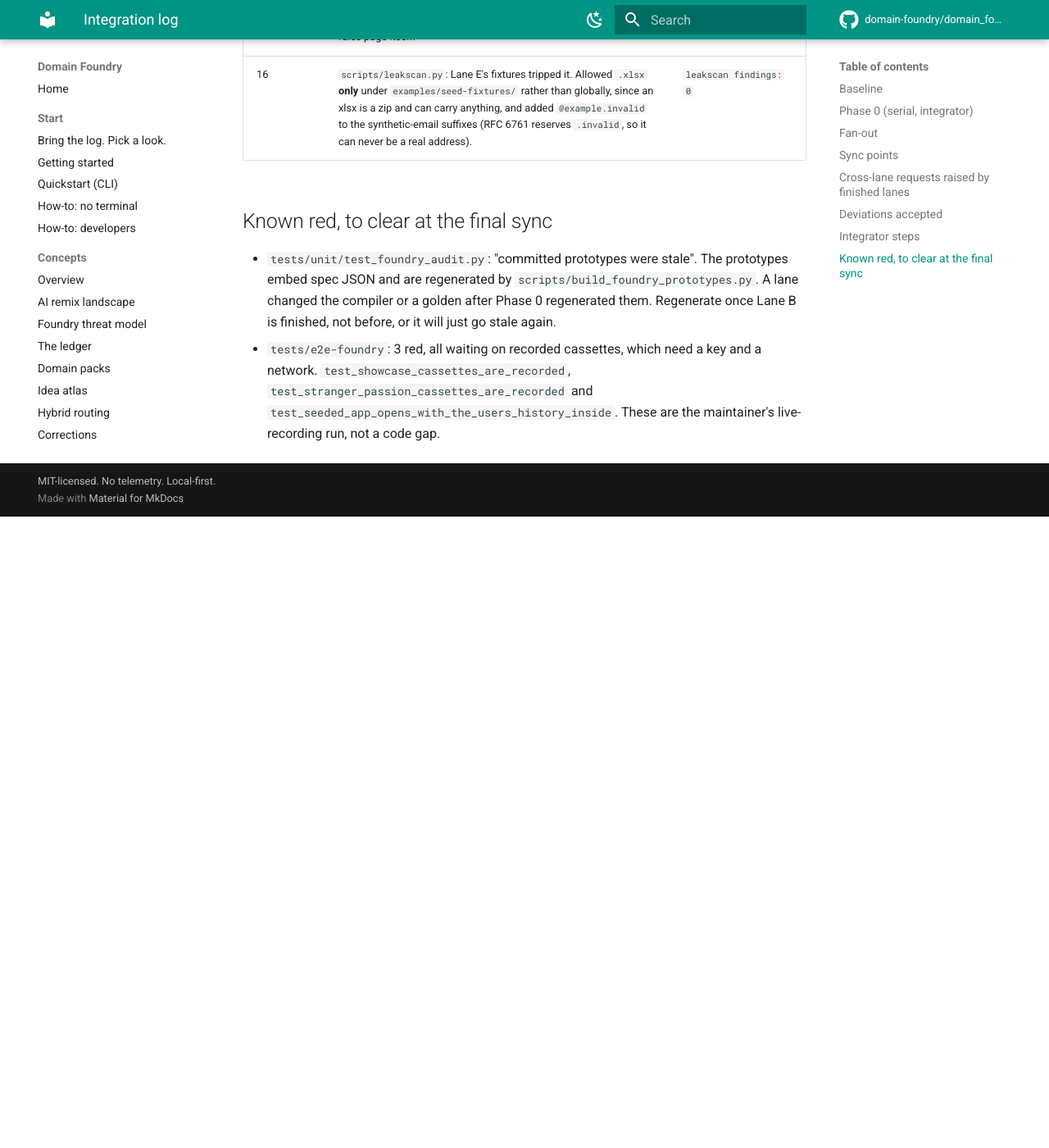
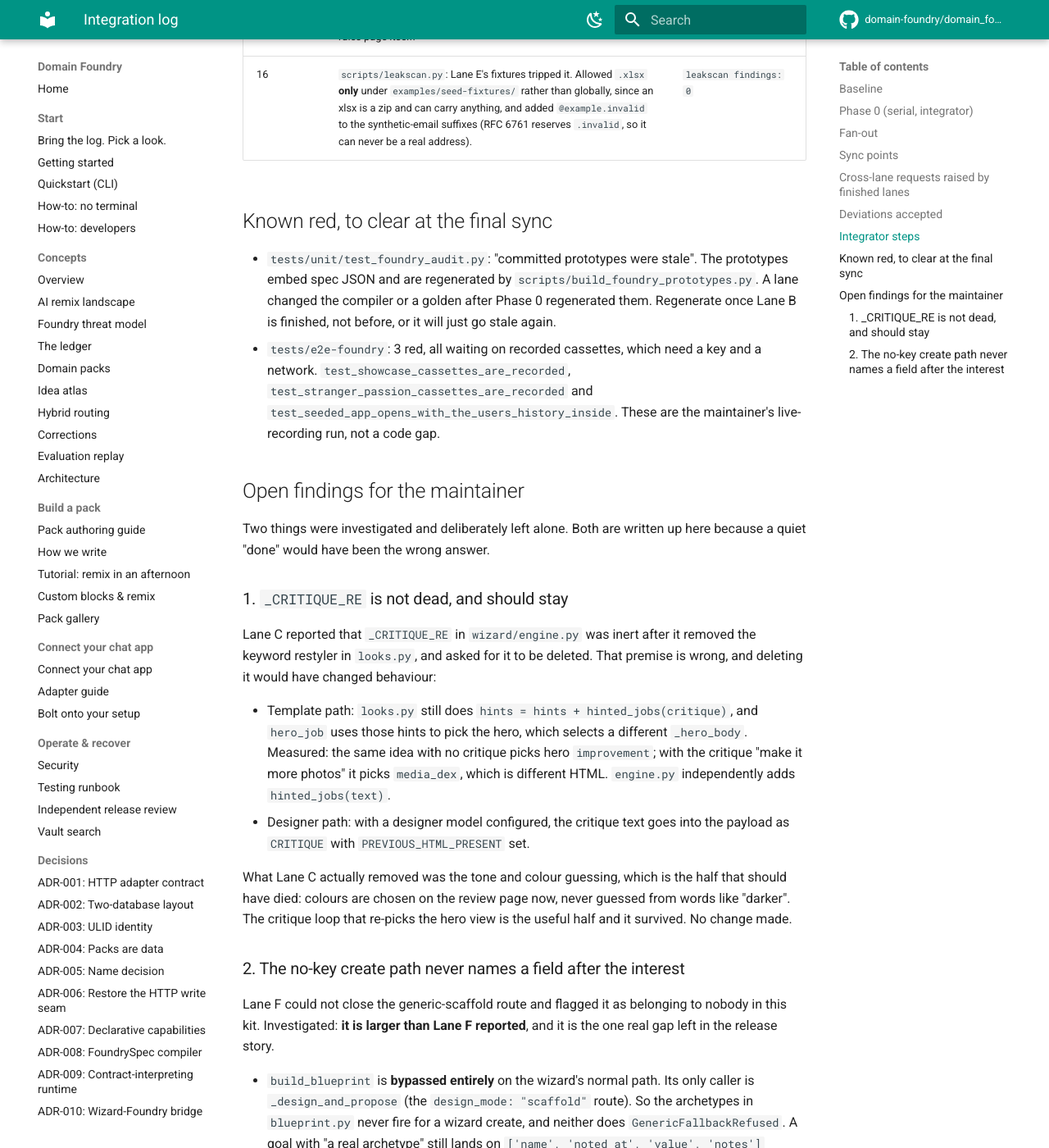
Before and after one commit to finnqiao/domain_foundry, an MkDocs documentation site: the page built from docs/rebuild-plan-2026-08-28/09-INTEGRATION-LOG.md, in a window 1280 px wide and 1400 px high, scrolled down 5677 px. Shown: the whole window at 82% size. Built offline with MkDocs 1.6.1 and Material for MkDocs 9.7.7, drawn with Linux system fonts in a browser that asks for light colours; comment, search, counter and statistics services are not loaded; before the commit the page ends 6307 px from its top, so only the background shows below that; some of the changed text lies outside the part shown.

Commit message:
Record two open findings from the integration pass
Both were investigated and deliberately left alone; a quiet "done" would have
been the wrong answer.

_CRITIQUE_RE is not dead. Lane C asked for its removal on the premise that it
was inert, but the critique still re-picks the hero view on the template path
and still reaches the designer payload. Measured: the same idea picks hero
`improvement` with no critique and `media_dex` with one. What Lane C removed
was the tone and colour guessing, which is the half that should have died.

The no-key create path never names a field after the interest. Larger than
Lane F reported: `build_blueprint` is bypassed entirely on the wizard's normal
path, so neither the archetypes nor GenericFallbackRefused ever fire there, and
`shortlist_for_ideas` builds fields from job ids alone. Seven goals measured;
five produce no interest-specific field at all, including one where the user
had already supplied two seed sentences full of real vocabulary. Both possible
fixes are written up with what each would break. Lane F's regrading keeps the
held-out numbers honest today; the product claim is what is not yet true.

Co-Authored-By: Claude Fable 5 <noreply@anthropic.com>
Claude-Session: https://claude.ai/code/session_01EWymyKQrpjFZV7yMJZQEdy

```diff
--- a/docs/rebuild-plan-2026-08-28/09-INTEGRATION-LOG.md
+++ b/docs/rebuild-plan-2026-08-28/09-INTEGRATION-LOG.md
@@ -131,3 +131,84 @@ file set and ships its own `cli_<name>.py`.
   `test_stranger_passion_cassettes_are_recorded` and
   `test_seeded_app_opens_with_the_users_history_inside`. These are the
   maintainer's live-recording run, not a code gap.
+
+
+## Open findings for the maintainer
+
+Two things were investigated and deliberately left alone. Both are written up
+here because a quiet "done" would have been the wrong answer.
+
+### 1. `_CRITIQUE_RE` is not dead, and should stay
+
+Lane C reported that `_CRITIQUE_RE` in `wizard/engine.py` was inert after it
+removed the keyword restyler in `looks.py`, and asked for it to be deleted.
+That premise is wrong, and deleting it would have changed behaviour:
+
+- Template path: `looks.py` still does `hints = hints + hinted_jobs(critique)`,
+  and `hero_job` uses those hints to pick the hero, which selects a different
+  `_hero_body`. Measured: the same idea with no critique picks hero
+  `improvement`; with the critique "make it more photos" it picks `media_dex`,
+  which is different HTML. `engine.py` independently adds `hinted_jobs(text)`.
+- Designer path: with a designer model configured, the critique text goes into
+  the payload as `CRITIQUE` with `PREVIOUS_HTML_PRESENT` set.
+
+What Lane C actually removed was the tone and colour guessing, which is the
+half that should have died: colours are chosen on the review page now, never
+guessed from words like "darker". The critique loop that re-picks the hero view
+is the useful half and it survived. No change made.
+
+### 2. The no-key create path never names a field after the interest
+
+Lane F could not close the generic-scaffold route and flagged it as belonging
+to nobody in this kit. Investigated: **it is larger than Lane F reported**, and
+it is the one real gap left in the release story.
+
+- `build_blueprint` is **bypassed entirely** on the wizard's normal path. Its
+  only caller is `_design_and_propose` (the `design_mode: "scaffold"` route).
+  So the archetypes in `blueprint.py` never fire for a wizard create, and
+  neither does `GenericFallbackRefused`. A goal with "a real archetype" still
+  lands on `['name', 'noted_at', 'value', 'notes']` through the wizard.
+- `jobs.py::shortlist_for_ideas` builds the field list **structurally, from job
+  ids only**: `<slug>_name`, `noted_at`, `notes`, plus `photos` / `location` /
+  a measure when the jobs call for them. It never derives a field name from the
+  goal, from the atlas node, or from the user's seed sentences. The shape is
+  generic by construction.
+- This is not an unindexed-goal problem. It is the whole no-key path. Seven
+  goals run through the shipped flow, scored with the eval's own
+  `GENERIC_FIELDS`:
+
+  | goal | specific fields |
+  |---|---|
+  | track my origami | `logged_at` only |
+  | diving | `lat`, `lng` |
+  | rock tumbling batches | none |
+  | metal detecting finds | none |
+  | keep a coffee brewing log | none |
+  | log the board games we play | none |
+  | the REVIEW_8 climbing case | none |
+
+  `"xyzzy plugh foobar"` reaches `test_drive` with
+  `['xyzzy_name', 'noted_at', 'photos', 'notes']`. In the rock-tumbling case
+  the user had already given two seed sentences full of real vocabulary
+  ("split the creek haul into agates and junk", "moved the barrel to stage two
+  grit") and none of it named a field.
+
+**Why nothing was changed.** Two fixes exist. (a) Make `shortlist_for_ideas`
+derive field names from the seed sentences and the atlas node: that is Lane B
+and Lane E work, not a gate. (b) Gate activation on "every field name comes
+from the wizard's own vocabulary" and raise the three-path message otherwise:
+that refuses nearly every no-key create, not the nine unindexed ones, and
+would break tests that pin real behaviour rather than stale copy
+(`test_origami_scaffolds_without_key`,
+`test_picked_idea_compiles_when_analog_is_not_1_to_1`,
+`test_proof_loop_starters_and_new_interest` and the capture-correct-export
+chain after it, all eight REVIEW_8 cases, several atlas tests, and the pinned
+`wizard_*_suite.jsonl` baselines). It is also incoherent as an experience: the
+wizard asks for two seed sentences first, then would answer "seed something you
+keep".
+
+**Recommendation.** Scope this as its own piece of work before the v0.1 tag, as
+(a). Lane F's regrading already refuses to call the current output a success,
+so the held-out numbers are honest today; what is not yet true is the product
+claim that an app is shaped by the interest it was built for. The claims audit
+should carry an entry naming this until it is fixed.
```
